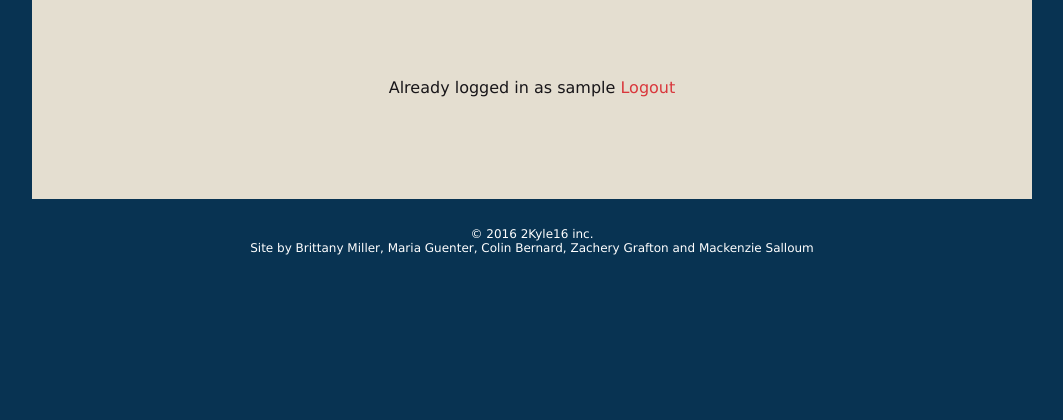
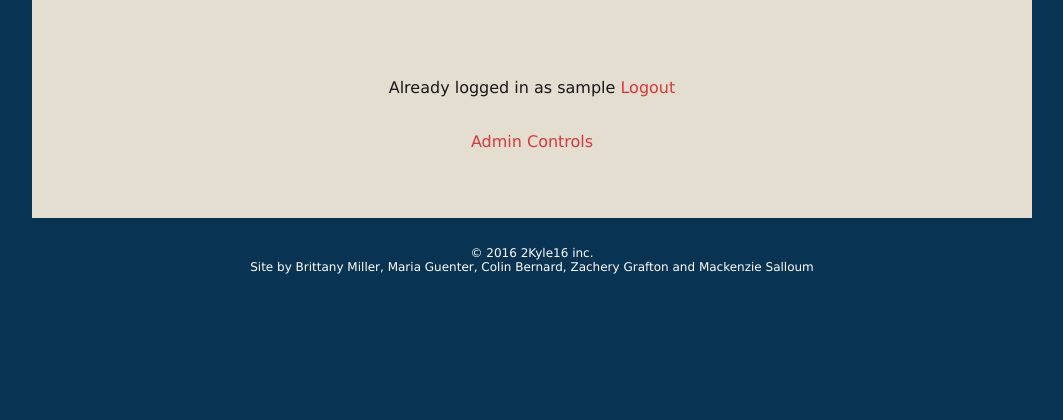
Before and after one commit to colinperepelken/COSC304-Project, a PHP site: page /login.php in a window 1280 px wide. Shown: the part 361-781 px from the top of the page, without its empty margins (108-1171 px from the left). Run offline with PHP 8.4, Linux system fonts and the light colour scheme; the visitor is signed in with stand-in values (Sample User, id 1).

Commit message:
added link to admin controls on login page if user is admin

```diff
--- a/web/login.php
+++ b/web/login.php
@@ -37,6 +37,11 @@ session_start();
 	if(isset($_SESSION["username"])) {
 		$username = $_SESSION["username"];
 		echo "<p>Already logged in as $username <span><a href=\"logout.php\">Logout</a></span></p>"; // user is already logged in
+		if(isset($_SESSION["isAdmin"])) { // check if user is admin user
+			if($_SESSION["isAdmin"] == "true") {
+				echo "<br><span><a href=\"admin.php\">Admin Controls</a></span>";
+			}
+		}
 	} else {
 		// not logged in, display login form
 		echo "<form method=\"get\" action=\"login.php\">
```
